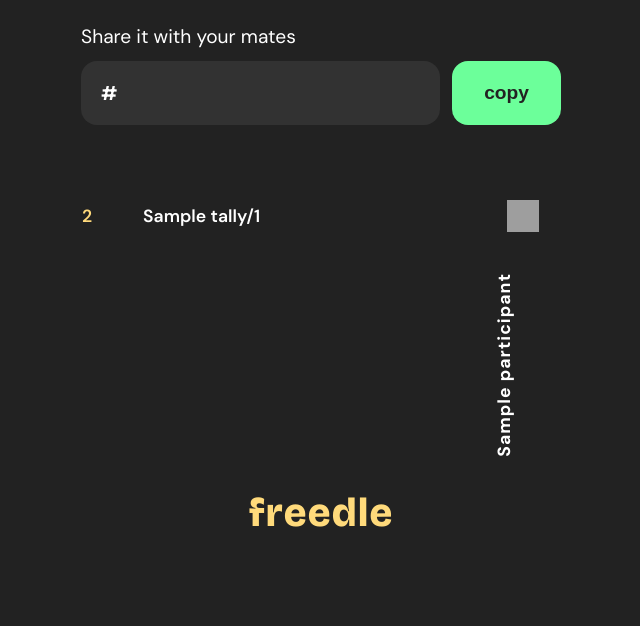
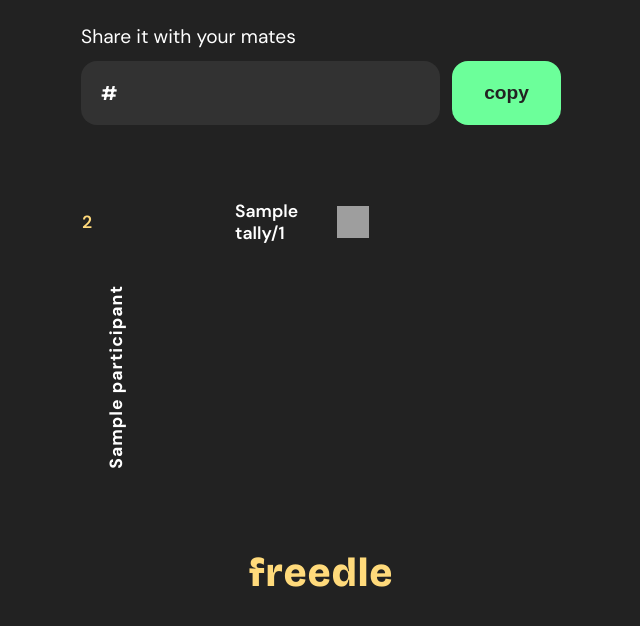
Before and after one commit to vexalist/freedle, a Flask app: template app/templates/poll_results.html in a window 1280 px wide. Shown: the part 138-764 px from the top of the page, without its empty margins (319-959 px from the left). Run offline with Flask 3, Linux system fonts and the light colour scheme; tables that the repository leaves empty hold one stand-in row (values such as "Sample post"); the template is opened without the code that fills it: values that come from a table or form of the project are taken from there, most other values are stand-ins (such as "Sample title", 1, 10 or a date in 2020); grey boxes are pictures that could not be loaded.

Commit message:
fix: manual fixes to participant name alignment

```diff
--- a/app/static/styleguide.css
+++ b/app/static/styleguide.css
@@ -193,7 +193,7 @@
     font-weight: var(--page-title-font-weight);
     font-size: 2.5rem;
     color: var(--variable-collection-terciary500) !important;
-    margin-top: 32px;
+    margin-top: 80px;
     letter-spacing: 1px;
     display: block;
 }
@@ -286,7 +286,7 @@
   min-height: 24px;
 }
 .results-table {
-  width: 100%;
+  width: auto;
   border-collapse: separate;
   border-spacing: 0 8px;
   margin-bottom: 32px;
@@ -298,12 +298,14 @@
   color: #fff;
 }
 .results-td {
+  width: 140px;
   font-size: 1.1rem;
   font-weight: 600;
   color: #ffd97b;
   padding-right: 12px;
 }
 .results-tally {
+  width: 70px;
   font-size: 1.1rem;
   font-weight: 600;
   padding-right: 12px;
@@ -368,24 +370,21 @@
   background: #4be87a;
 }
 .participant-header {
-  width: var(--participant-col-width);
-  min-width: var(--participant-col-width);
-  max-width: var(--participant-col-width);
-  padding: 0 8px;
+  width: 70px;
   vertical-align: top;
+  display: flex;
+  flex-direction: column;
+  align-items: center;
+  justify-content: center;
+  text-align: center;
 }
 .participant-cell {
-  width: var(--participant-col-width);
-  min-width: var(--participant-col-width);
-  max-width: var(--participant-col-width);
+  width: 70px;
   text-align: center;
 }
 .results-participant-row {
   display: flex;
-  gap: 12px;
-  justify-content: flex-end;
-  align-items: flex-end;
-  min-height: 60px;
+  justify-content: flex-start;
 }
 .calendar-table td.disabled {
     color: var(--variable-collection-primary500);
```
